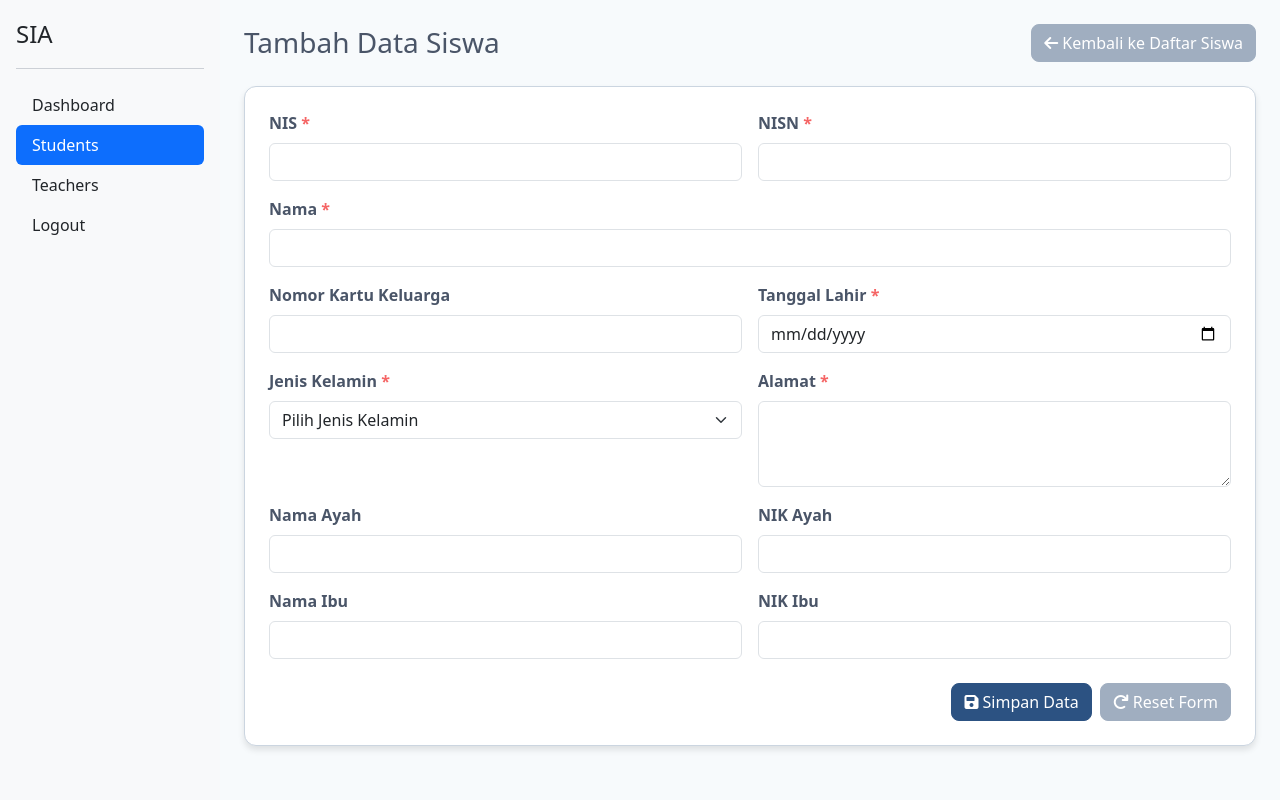
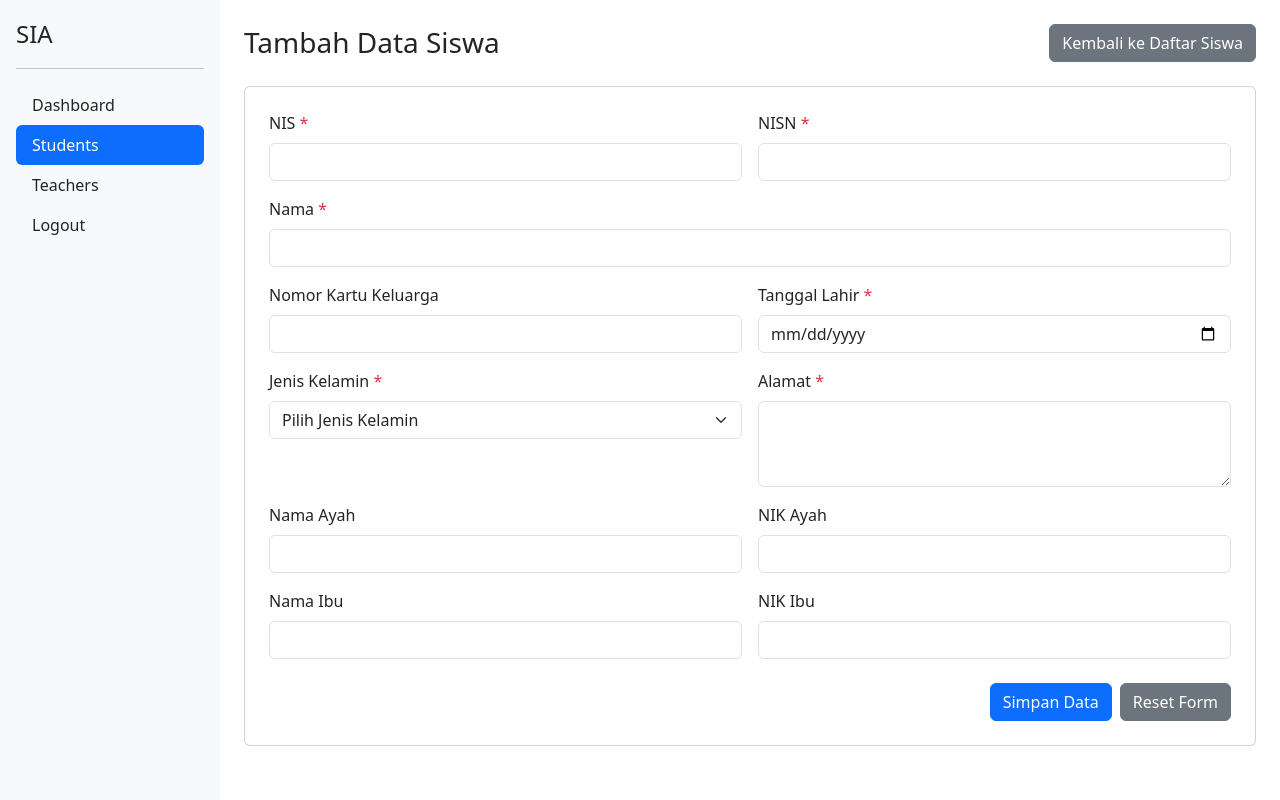
Before and after one commit to sheila-jvn/sia-php, a PHP site: page /sia-project/students-create.php in a window 1280 px wide. Run offline with PHP 8.4, Linux system fonts and the light colour scheme.

Commit message:
Refactor students-create.php: remove custom styles, use Bootstrap classes and icons only

```diff
--- a/pages/students-create.php
+++ b/pages/students-create.php
@@ -56,86 +56,10 @@ if ($_SERVER['REQUEST_METHOD'] === 'POST') {
 ob_start();
 ?>
 
-<link rel="stylesheet" href="https://cdnjs.cloudflare.com/ajax/libs/font-awesome/6.0.0-beta3/css/all.min.css">
-<style>
-    :root {
-        --primary-blue: #2c5282;
-        --light-blue: #ebf8ff;
-        --text-color: #4a5568;
-        --border-color: #cbd5e0;
-        --bg-color: #f7fafc;
-        --success-green: #48bb78;
-        --danger-red: #f56565;
-    }
-
-    body {
-        background-color: var(--bg-color);
-        color: var(--text-color);
-    }
-
-    .form-control:focus {
-        border-color: var(--primary-blue);
-        box-shadow: 0 0 0 0.25rem rgba(44, 82, 130, 0.25);
-    }
-
-    .btn-primary {
-        background-color: var(--primary-blue);
-        border-color: var(--primary-blue);
-        color: #fff;
-        border-radius: 0.5rem;
-        transition: background-color 0.3s ease, border-color 0.3s ease, transform 0.2s ease;
-    }
-
-    .btn-primary:hover {
-        background-color: #2a4365;
-        border-color: #2a4365;
-    }
-
-    .btn-secondary {
-        background-color: #a0aec0;
-        border-color: #a0aec0;
-        color: #fff;
-        border-radius: 0.5rem;
-        transition: background-color 0.3s ease, border-color 0.3s ease, transform 0.2s ease;
-    }
-
-    .btn-secondary:hover {
-        background-color: #718096;
-        border-color: #718096;
-    }
-
-    .card {
-        border-color: var(--border-color);
-        box-shadow: 0 4px 6px rgba(0, 0, 0, 0.1); /* Subtle shadow for cards */
-        border-radius: 0.75rem;
-    }
-
-    .form-label {
-        font-weight: 600;
-        color: var(--text-color);
-    }
-
-    .alert-success {
-        background-color: var(--success-green);
-        color: white;
-        border-color: var(--success-green);
-    }
-
-    .alert-danger {
-        background-color: var(--danger-red);
-        color: white;
-        border-color: var(--danger-red);
-    }
-    .form-label.required::after {
-        content: " *";
-        color: var(--danger-red);
-    }
-</style>
-
 <div class="d-flex justify-content-between align-items-center mb-4">
     <h1 class="h3 mb-0">Tambah Data Siswa</h1>
     <a href="<?= htmlspecialchars($urlPrefix) ?>/students" class="btn btn-secondary">
-        <i class="fas fa-arrow-left"></i> Kembali ke Daftar Siswa
+        <i class="bi bi-arrow-left"></i> Kembali ke Daftar Siswa
     </a>
 </div>
 
@@ -150,15 +74,15 @@ ob_start();
     <form method="POST" action="">
         <div class="row g-3">
             <div class="col-md-6">
-                <label for="nis" class="form-label required">NIS</label>
+                <label for="nis" class="form-label">NIS <span class="text-danger">*</span></label>
                 <input type="text" class="form-control" id="nis" name="nis" required value="<?= htmlspecialchars($_POST['nis'] ?? '') ?>">
             </div>
             <div class="col-md-6">
-                <label for="nisn" class="form-label required">NISN</label>
+                <label for="nisn" class="form-label">NISN <span class="text-danger">*</span></label>
                 <input type="text" class="form-control" id="nisn" name="nisn" required value="<?= htmlspecialchars($_POST['nisn'] ?? '') ?>">
             </div>
             <div class="col-md-12">
-                <label for="nama" class="form-label required">Nama</label>
+                <label for="nama" class="form-label">Nama <span class="text-danger">*</span></label>
                 <input type="text" class="form-control" id="nama" name="nama" required value="<?= htmlspecialchars($_POST['nama'] ?? '') ?>">
             </div>
             <div class="col-md-6">
@@ -166,11 +90,11 @@ ob_start();
                 <input type="text" class="form-control" id="no_kk" name="no_kk" value="<?= htmlspecialchars($_POST['no_kk'] ?? '') ?>">
             </div>
             <div class="col-md-6">
-                <label for="tanggal_lahir" class="form-label required">Tanggal Lahir</label>
+                <label for="tanggal_lahir" class="form-label">Tanggal Lahir <span class="text-danger">*</span></label>
                 <input type="date" class="form-control" id="tanggal_lahir" name="tanggal_lahir" required value="<?= htmlspecialchars($_POST['tanggal_lahir'] ?? '') ?>">
             </div>
             <div class="col-md-6">
-                <label for="jenis_kelamin" class="form-label required">Jenis Kelamin</label>
+                <label for="jenis_kelamin" class="form-label">Jenis Kelamin <span class="text-danger">*</span></label>
                 <select class="form-select" id="jenis_kelamin" name="jenis_kelamin" required>
                     <option value="" disabled selected>Pilih Jenis Kelamin</option>
                     <option value="1" <?= (isset($_POST['jenis_kelamin']) && $_POST['jenis_kelamin'] == '1') ? 'selected' : '' ?>>Laki-laki</option>
@@ -178,7 +102,7 @@ ob_start();
                 </select>
             </div>
             <div class="col-md-6">
-                <label for="alamat" class="form-label required">Alamat</label>
+                <label for="alamat" class="form-label">Alamat <span class="text-danger">*</span></label>
                 <textarea class="form-control" id="alamat" name="alamat" rows="3" required><?= htmlspecialchars($_POST['alamat'] ?? '') ?></textarea>
             </div>
             <div class="col-md-6">
@@ -200,8 +124,8 @@ ob_start();
         </div>
 
         <div class="d-flex justify-content-end mt-4">
-            <button type="submit" class="btn btn-primary me-2"><i class="fas fa-save"></i> Simpan Data</button>
-            <button type="reset" class="btn btn-secondary"><i class="fas fa-redo"></i> Reset Form</button>
+            <button type="submit" class="btn btn-primary me-2"><i class="bi bi-save"></i> Simpan Data</button>
+            <button type="reset" class="btn btn-secondary"><i class="bi bi-arrow-repeat"></i> Reset Form</button>
         </div>
     </form>
 </div>
```
